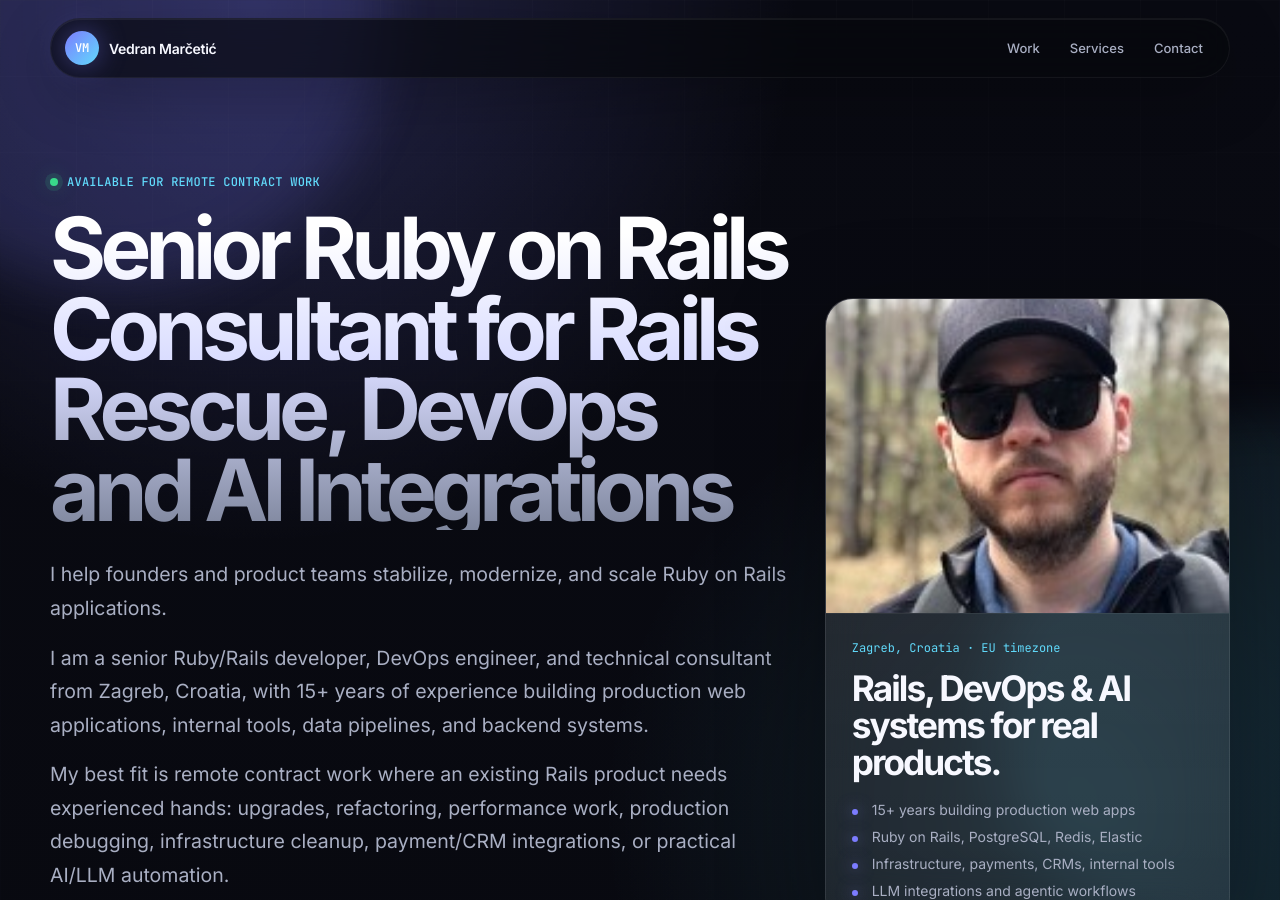
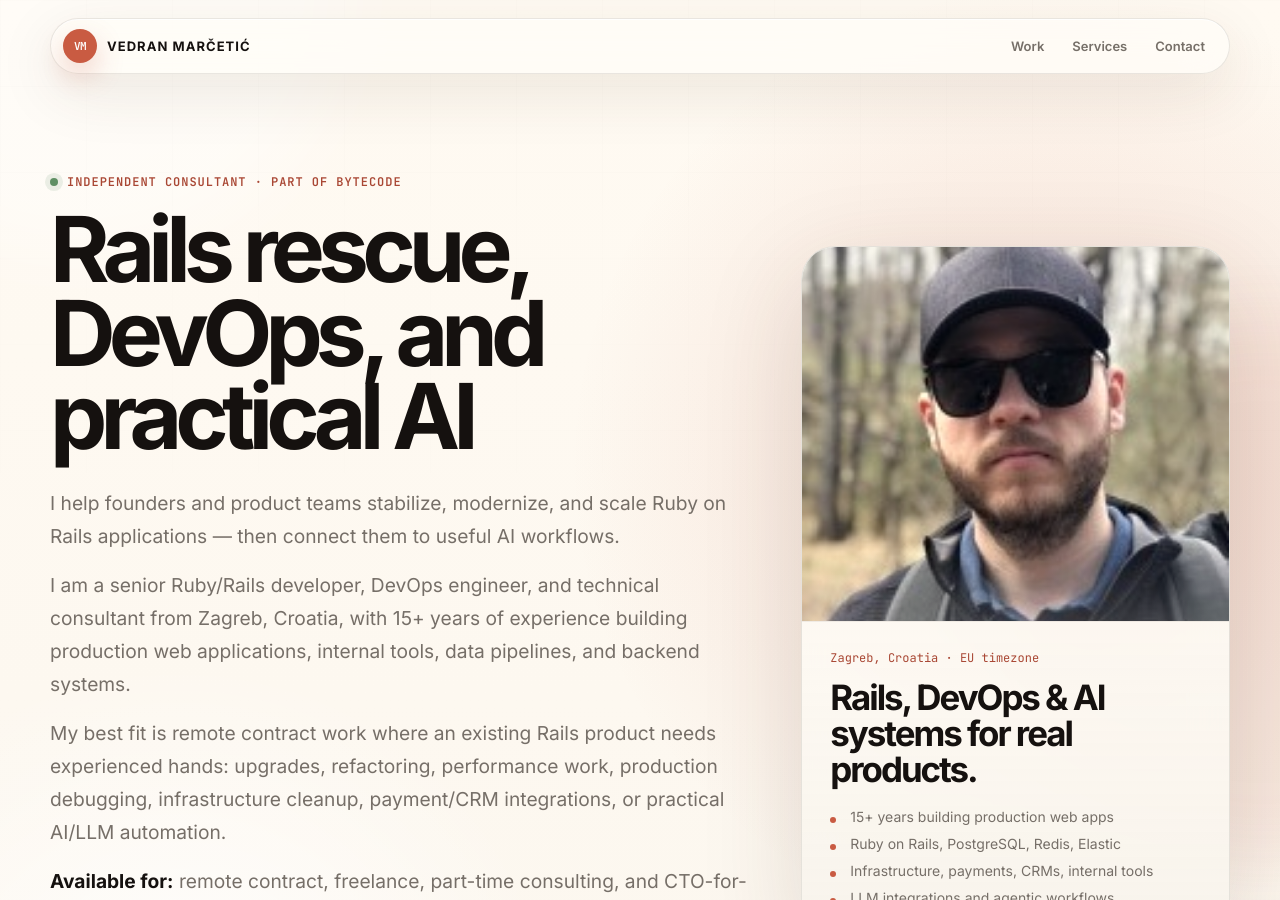
Before and after one commit to vmarcetic/vmarcetic.github.io, a Jekyll site: the page built from index.md, in a window 1280 px wide and 900 px high. Built offline with Jekyll 4.4.1, drawn with Linux system fonts in a browser that asks for light colours.

Commit message:
Redesign portfolio with Bytecode light style

```diff
--- a/_config.yml
+++ b/_config.yml
@@ -4,7 +4,7 @@
 
 # Personal info
 name: Vedran Marčetić
-title: Senior Ruby on Rails Consultant for Rails Rescue, DevOps and AI Integrations
+title: Rails rescue, DevOps, and practical AI
 email: vmarcetic@bytecode.hr
 website: bytecode.hr
 
@@ -24,7 +24,7 @@
 about_title: About
 about_profile_image: assets/profile_1.jpg
 about_content: | # this will include new lines to allow paragraphs
-  I help founders and product teams stabilize, modernize, and scale Ruby on Rails applications.
+  I help founders and product teams stabilize, modernize, and scale Ruby on Rails applications — then connect them to useful AI workflows.
 
   I am a senior Ruby/Rails developer, DevOps engineer, and technical consultant from Zagreb, Croatia, with 15+ years of experience building production web applications, internal tools, data pipelines, and backend systems.
 
--- a/_layouts/default.html
+++ b/_layouts/default.html
@@ -34,13 +34,13 @@
     <main>
       <section class="hero section-pad">
         <div class="hero-copy">
-          <p class="eyebrow"><span class="status-dot"></span> Available for remote contract work</p>
+          <p class="eyebrow"><span class="status-dot"></span> Independent consultant · part of Bytecode</p>
           <h1>{{ site.title }}</h1>
           <div class="hero-text">
             {{ site.about_content | strip | markdownify }}
           </div>
           <div class="hero-actions">
-            <a class="btn btn-primary" href="mailto:{{ site.email }}">Start a conversation</a>
+            <a class="btn btn-primary" href="mailto:{{ site.email }}">Start a conversation <span aria-hidden="true">→</span></a>
             <a class="btn btn-secondary" href="#work">View selected work</a>
           </div>
         </div>
--- a/assets/main.scss
+++ b/assets/main.scss
@@ -3,20 +3,21 @@
 ---
 
 :root {
-  --bg: #07080d;
-  --bg-deep: #030407;
-  --panel: rgba(255, 255, 255, 0.045);
-  --panel-strong: rgba(255, 255, 255, 0.07);
-  --text: #f7f8ff;
-  --muted: #a9afc3;
-  --subtle: #6f768c;
-  --line: rgba(255, 255, 255, 0.09);
-  --line-soft: rgba(255, 255, 255, 0.055);
-  --accent: #7c7cff;
-  --accent-strong: #9a8cff;
-  --accent-cyan: #61dafb;
-  --success: #39d98a;
-  --shadow: rgba(0, 0, 0, 0.5);
+  --bg: #f7f2ea;
+  --bg-warm: #fffaf2;
+  --surface: rgba(255, 253, 247, 0.86);
+  --surface-strong: #fffdf8;
+  --text: #15110f;
+  --muted: #766f68;
+  --subtle: #9b9288;
+  --line: rgba(44, 35, 28, 0.12);
+  --line-soft: rgba(44, 35, 28, 0.08);
+  --accent: #c95b42;
+  --accent-strong: #a94734;
+  --accent-soft: #f4dfd5;
+  --accent-cream: #fff1e8;
+  --success: #5f8f64;
+  --shadow: rgba(71, 48, 33, 0.14);
   --max: 1180px;
 }
 
@@ -24,7 +25,7 @@
 
 html {
   scroll-behavior: smooth;
-  background: var(--bg-deep);
+  background: var(--bg);
 }
 
 body {
@@ -34,14 +35,14 @@
   font-feature-settings: 'cv01', 'ss03';
   color: var(--text);
   background:
-    radial-gradient(circle at 20% 0%, rgba(124, 124, 255, 0.24), transparent 34rem),
-    radial-gradient(circle at 82% 14%, rgba(97, 218, 251, 0.12), transparent 28rem),
-    linear-gradient(180deg, #090a12 0%, #07080d 42%, #05060a 100%);
+    radial-gradient(circle at 82% 8%, rgba(201, 91, 66, 0.18), transparent 30rem),
+    radial-gradient(circle at 14% 18%, rgba(255, 255, 255, 0.92), transparent 24rem),
+    linear-gradient(180deg, var(--bg-warm) 0%, var(--bg) 48%, #f1e9dd 100%);
 }
 
 body::selection {
   color: #fff;
-  background: rgba(124, 124, 255, 0.55);
+  background: rgba(201, 91, 66, 0.78);
 }
 
 a {
@@ -66,21 +67,21 @@
   width: 34rem;
   height: 34rem;
   border-radius: 999px;
-  filter: blur(28px);
-  opacity: 0.28;
+  filter: blur(38px);
+  opacity: 0.44;
   pointer-events: none;
 }
 
 .orb-one {
-  top: -16rem;
-  left: -10rem;
-  background: rgba(124, 124, 255, 0.58);
+  top: -18rem;
+  left: -12rem;
+  background: rgba(255, 255, 255, 0.92);
 }
 
 .orb-two {
   right: -16rem;
-  top: 26rem;
-  background: rgba(97, 218, 251, 0.32);
+  top: 20rem;
+  background: rgba(201, 91, 66, 0.18);
 }
 
 .grid-glow {
@@ -89,10 +90,10 @@
   z-index: 0;
   pointer-events: none;
   background-image:
-    linear-gradient(rgba(255,255,255,0.035) 1px, transparent 1px),
-    linear-gradient(90deg, rgba(255,255,255,0.035) 1px, transparent 1px);
-  background-size: 76px 76px;
-  mask-image: linear-gradient(to bottom, rgba(0,0,0,0.42), transparent 74%);
+    linear-gradient(rgba(44, 35, 28, 0.035) 1px, transparent 1px),
+    linear-gradient(90deg, rgba(44, 35, 28, 0.035) 1px, transparent 1px);
+  background-size: 86px 86px;
+  mask-image: linear-gradient(to bottom, rgba(0,0,0,0.25), transparent 68%);
 }
 
 .nav-wrap,
@@ -116,21 +117,23 @@
   align-items: center;
   justify-content: space-between;
   gap: 18px;
-  padding: 12px 14px;
-  border: 1px solid var(--line-soft);
+  padding: 10px 12px;
+  border: 1px solid rgba(44, 35, 28, 0.10);
   border-radius: 999px;
-  background: rgba(7, 8, 13, 0.68);
+  background: rgba(255, 253, 248, 0.78);
   backdrop-filter: blur(22px);
-  box-shadow: 0 18px 60px rgba(0,0,0,0.24), inset 0 1px 0 rgba(255,255,255,0.06);
+  box-shadow: 0 18px 60px rgba(71, 48, 33, 0.10), inset 0 1px 0 rgba(255,255,255,0.84);
 }
 
 .brand {
   display: inline-flex;
   align-items: center;
   gap: 10px;
-  font-size: 14px;
-  font-weight: 600;
-  letter-spacing: -0.02em;
+  color: var(--text);
+  font-size: 13px;
+  font-weight: 760;
+  letter-spacing: 0.08em;
+  text-transform: uppercase;
 }
 
 .brand-mark {
@@ -139,51 +142,52 @@
   width: 34px;
   height: 34px;
   border-radius: 50%;
-  color: white;
+  color: #fff;
   font-family: 'JetBrains Mono', ui-monospace, monospace;
-  font-size: 12px;
-  background: linear-gradient(135deg, var(--accent), var(--accent-cyan));
-  box-shadow: 0 0 28px rgba(124, 124, 255, 0.42);
+  font-size: 11px;
+  letter-spacing: -0.05em;
+  background: var(--accent);
+  box-shadow: 0 12px 28px rgba(201, 91, 66, 0.28);
 }
 
 .nav-links {
   display: flex;
   align-items: center;
-  gap: 6px;
+  gap: 4px;
 }
 
 .nav-links a {
   padding: 9px 12px;
   color: var(--muted);
   font-size: 13px;
-  font-weight: 500;
+  font-weight: 600;
   border-radius: 999px;
   transition: color .2s ease, background .2s ease;
 }
 
 .nav-links a:hover {
   color: var(--text);
-  background: rgba(255,255,255,0.055);
+  background: rgba(201, 91, 66, 0.09);
 }
 
 .section-pad {
   width: min(var(--max), calc(100vw - 44px));
   margin: 0 auto;
-  padding: 92px 0;
+  padding: 96px 0;
 }
 
 .section-tight {
   width: min(var(--max), calc(100vw - 44px));
   margin: 0 auto;
-  padding: 12px 0 40px;
+  padding: 0 0 44px;
 }
 
 .hero {
   display: grid;
-  grid-template-columns: minmax(0, 1.06fr) minmax(340px, 0.58fr);
-  gap: 34px;
+  grid-template-columns: minmax(0, 1.02fr) minmax(340px, 0.62fr);
+  gap: 46px;
   align-items: center;
-  min-height: calc(100vh - 90px);
+  min-height: calc(100vh - 92px);
 }
 
 .eyebrow {
@@ -191,11 +195,11 @@
   align-items: center;
   gap: 9px;
   margin: 0 0 18px;
-  color: var(--accent-cyan);
+  color: var(--accent-strong);
   font-family: 'JetBrains Mono', ui-monospace, monospace;
   font-size: 12px;
-  font-weight: 500;
-  letter-spacing: 0.02em;
+  font-weight: 700;
+  letter-spacing: 0.08em;
   text-transform: uppercase;
 }
 
@@ -204,27 +208,24 @@
   height: 8px;
   border-radius: 999px;
   background: var(--success);
-  box-shadow: 0 0 0 5px rgba(57, 217, 138, 0.12), 0 0 22px rgba(57, 217, 138, 0.45);
+  box-shadow: 0 0 0 5px rgba(95, 143, 100, 0.12);
 }
 
 .hero h1 {
-  max-width: 850px;
+  max-width: 840px;
   margin: 0;
-  font-size: clamp(3rem, 6.7vw, 5.8rem);
-  line-height: 0.94;
-  letter-spacing: -0.068em;
-  font-weight: 650;
-  background: linear-gradient(180deg, #fff 8%, #d9dcff 48%, #7f879e 100%);
-  -webkit-background-clip: text;
-  background-clip: text;
-  color: transparent;
+  color: var(--text);
+  font-size: clamp(3.45rem, 7.1vw, 6.65rem);
+  line-height: 0.92;
+  letter-spacing: -0.075em;
+  font-weight: 780;
 }
 
 .hero-text {
-  max-width: 760px;
+  max-width: 740px;
   margin-top: 28px;
   color: var(--muted);
-  font-size: clamp(1.02rem, 1.7vw, 1.22rem);
+  font-size: clamp(1.04rem, 1.55vw, 1.2rem);
   line-height: 1.72;
 }
 
@@ -234,7 +235,7 @@
 
 .hero-text strong {
   color: var(--text);
-  font-weight: 600;
+  font-weight: 720;
 }
 
 .hero-actions {
@@ -248,13 +249,14 @@
   display: inline-flex;
   align-items: center;
   justify-content: center;
-  min-height: 46px;
-  padding: 0 18px;
+  gap: 8px;
+  min-height: 48px;
+  padding: 0 20px;
   border-radius: 999px;
   font-size: 14px;
-  font-weight: 600;
+  font-weight: 740;
   letter-spacing: -0.01em;
-  transition: transform .2s ease, border-color .2s ease, background .2s ease;
+  transition: transform .2s ease, border-color .2s ease, background .2s ease, box-shadow .2s ease;
 }
 
 .btn:hover {
@@ -262,62 +264,72 @@
 }
 
 .btn-primary {
-  color: white;
-  background: linear-gradient(135deg, var(--accent), var(--accent-strong));
-  box-shadow: 0 16px 48px rgba(124, 124, 255, 0.24);
+  color: #fff;
+  background: var(--accent);
+  box-shadow: 0 16px 38px rgba(201, 91, 66, 0.24);
+}
+
+.btn-primary:hover {
+  background: var(--accent-strong);
 }
 
 .btn-secondary {
   color: var(--text);
   border: 1px solid var(--line);
-  background: rgba(255,255,255,0.035);
+  background: rgba(255, 253, 248, 0.62);
+}
+
+.btn-secondary:hover {
+  background: var(--surface-strong);
+  border-color: rgba(44, 35, 28, 0.18);
 }
 
 .hero-card {
   position: relative;
   overflow: hidden;
   border: 1px solid var(--line);
-  border-radius: 28px;
-  background:
-    linear-gradient(180deg, rgba(255,255,255,0.09), rgba(255,255,255,0.035)),
-    rgba(255,255,255,0.04);
-  box-shadow: 0 30px 100px rgba(0,0,0,0.38), inset 0 1px 0 rgba(255,255,255,0.1);
-  backdrop-filter: blur(22px);
+  border-radius: 34px;
+  background: var(--surface);
+  box-shadow: 0 30px 100px rgba(71, 48, 33, 0.15), inset 0 1px 0 rgba(255,255,255,0.9);
+  backdrop-filter: blur(18px);
 }
 
 .hero-card::before {
   content: '';
   position: absolute;
-  inset: -1px;
-  background: radial-gradient(circle at 50% 0%, rgba(124,124,255,0.32), transparent 42%);
+  inset: 0;
+  background: linear-gradient(180deg, rgba(255,255,255,0) 42%, rgba(247,242,234,0.88) 100%);
   pointer-events: none;
+  z-index: 1;
 }
 
 .profile-image {
   width: 100%;
-  aspect-ratio: 1 / 0.78;
+  aspect-ratio: 1 / 0.88;
   object-fit: cover;
   border-bottom: 1px solid var(--line-soft);
-  filter: saturate(0.95) contrast(1.02);
+  filter: saturate(0.9) contrast(1.02) sepia(0.08);
 }
 
 .card-content {
   position: relative;
-  padding: 26px;
+  z-index: 2;
+  padding: 28px;
 }
 
 .mono-label {
   margin: 0 0 14px;
-  color: var(--accent-cyan);
+  color: var(--accent-strong);
   font-family: 'JetBrains Mono', ui-monospace, monospace;
   font-size: 12px;
 }
 
 .card-content h2 {
   margin: 0 0 20px;
-  font-size: clamp(1.55rem, 3vw, 2.2rem);
-  line-height: 1.05;
-  letter-spacing: -0.055em;
+  color: var(--text);
+  font-size: clamp(1.55rem, 3vw, 2.18rem);
+  line-height: 1.03;
+  letter-spacing: -0.058em;
 }
 
 .signal-list {
@@ -344,22 +356,22 @@
   height: 6px;
   border-radius: 50%;
   background: var(--accent);
-  box-shadow: 0 0 16px rgba(124,124,255,0.7);
 }
 
 .metrics {
   display: grid;
   grid-template-columns: repeat(4, 1fr);
-  gap: 12px;
+  gap: 14px;
 }
 
 .metric-card {
   min-height: 150px;
   padding: 22px;
   border: 1px solid var(--line-soft);
-  border-radius: 22px;
-  background: rgba(255,255,255,0.035);
-  backdrop-filter: blur(18px);
+  border-radius: 26px;
+  background: rgba(255, 253, 248, 0.66);
+  backdrop-filter: blur(14px);
+  box-shadow: 0 18px 54px rgba(71, 48, 33, 0.08);
 }
 
 .metric-card span {
@@ -367,7 +379,7 @@
   margin-bottom: 22px;
   font-family: 'JetBrains Mono', ui-monospace, monospace;
   font-size: clamp(1.8rem, 4vw, 3rem);
-  font-weight: 600;
+  font-weight: 700;
   color: var(--text);
   letter-spacing: -0.06em;
 }
@@ -384,20 +396,21 @@
   grid-template-columns: 0.7fr 1.3fr;
   gap: 28px;
   align-items: start;
-  margin-bottom: 30px;
+  margin-bottom: 34px;
 }
 
 .section-heading.compact {
-  max-width: 850px;
+  max-width: 860px;
   display: block;
 }
 
 .section-heading h2 {
   margin: 0;
-  font-size: clamp(2.1rem, 5vw, 4.3rem);
+  color: var(--text);
+  font-size: clamp(2.1rem, 5vw, 4.45rem);
   line-height: 0.98;
-  letter-spacing: -0.065em;
-  font-weight: 620;
+  letter-spacing: -0.068em;
+  font-weight: 760;
 }
 
 .project-grid {
@@ -409,10 +422,10 @@
 .project-card {
   overflow: hidden;
   border: 1px solid var(--line-soft);
-  border-radius: 28px;
-  background: rgba(255,255,255,0.035);
-  backdrop-filter: blur(20px);
-  box-shadow: 0 18px 60px rgba(0,0,0,0.22);
+  border-radius: 30px;
+  background: rgba(255, 253, 248, 0.74);
+  backdrop-filter: blur(16px);
+  box-shadow: 0 20px 70px rgba(71, 48, 33, 0.09);
 }
 
 .project-card-featured {
@@ -425,23 +438,24 @@
 }
 
 .project-image-wrap {
-  padding: 10px;
+  padding: 12px;
   border-bottom: 1px solid var(--line-soft);
   background:
-    radial-gradient(circle at 20% 0%, rgba(124,124,255,0.22), transparent 28rem),
-    rgba(255,255,255,0.025);
+    radial-gradient(circle at 20% 0%, rgba(201, 91, 66, 0.12), transparent 24rem),
+    rgba(255, 255, 255, 0.36);
 }
 
 .project-image-wrap img {
   width: 100%;
   max-height: 360px;
   object-fit: cover;
-  border-radius: 20px;
-  border: 1px solid rgba(255,255,255,0.08);
+  border-radius: 22px;
+  border: 1px solid rgba(44, 35, 28, 0.08);
+  box-shadow: 0 16px 46px rgba(71, 48, 33, 0.10);
 }
 
 .project-body {
-  padding: 26px;
+  padding: 28px;
 }
 
 .project-topline {
@@ -454,14 +468,15 @@
 
 .project-topline h3 {
   margin: 0;
+  color: var(--text);
   font-size: clamp(1.35rem, 2.8vw, 2rem);
   line-height: 1.1;
-  letter-spacing: -0.04em;
+  letter-spacing: -0.045em;
 }
 
 .project-link {
   flex: none;
-  color: var(--accent-cyan);
+  color: var(--accent-strong);
   font-family: 'JetBrains Mono', ui-monospace, monospace;
   font-size: 12px;
 }
@@ -478,11 +493,11 @@
 
 .rich-text strong {
   color: var(--text);
-  font-weight: 650;
+  font-weight: 730;
 }
 
 .rich-text em {
-  color: var(--accent-cyan);
+  color: var(--accent-strong);
   font-style: normal;
 }
 
@@ -507,24 +522,24 @@
 }
 
 .rich-text a {
-  color: var(--accent-cyan);
-  border-bottom: 1px solid rgba(97,218,251,0.3);
+  color: var(--accent-strong);
+  border-bottom: 1px solid rgba(201, 91, 66, 0.28);
 }
 
 .services-section {
-  padding-top: 48px;
+  padding-top: 52px;
 }
 
 .services-panel {
   max-width: 930px;
   margin-top: 24px;
-  padding: 30px;
+  padding: 32px;
   border: 1px solid var(--line);
-  border-radius: 28px;
+  border-radius: 30px;
   background:
-    linear-gradient(135deg, rgba(124,124,255,0.12), transparent 45%),
-    rgba(255,255,255,0.045);
-  box-shadow: 0 24px 80px rgba(0,0,0,0.25), inset 0 1px 0 rgba(255,255,255,0.08);
+    linear-gradient(135deg, rgba(201, 91, 66, 0.10), transparent 42%),
+    rgba(255, 253, 248, 0.78);
+  box-shadow: 0 24px 80px rgba(71, 48, 33, 0.10), inset 0 1px 0 rgba(255,255,255,0.86);
 }
 
 .services-panel ul {
@@ -551,7 +566,7 @@
 
 .footer-title {
   color: var(--text);
-  font-weight: 650;
+  font-weight: 750;
 }
 
 .footer-links {
@@ -567,7 +582,7 @@
 }
 
 .footer-links a:hover {
-  color: var(--text);
+  color: var(--accent-strong);
 }
 
 @media (max-width: 940px) {
@@ -631,11 +646,11 @@
   }
 
   .section-pad {
-    padding: 60px 0;
+    padding: 62px 0;
   }
 
   .hero h1 {
-    font-size: clamp(2.7rem, 18vw, 4.4rem);
+    font-size: clamp(2.8rem, 17vw, 4.7rem);
   }
 
   .hero-actions,
```
